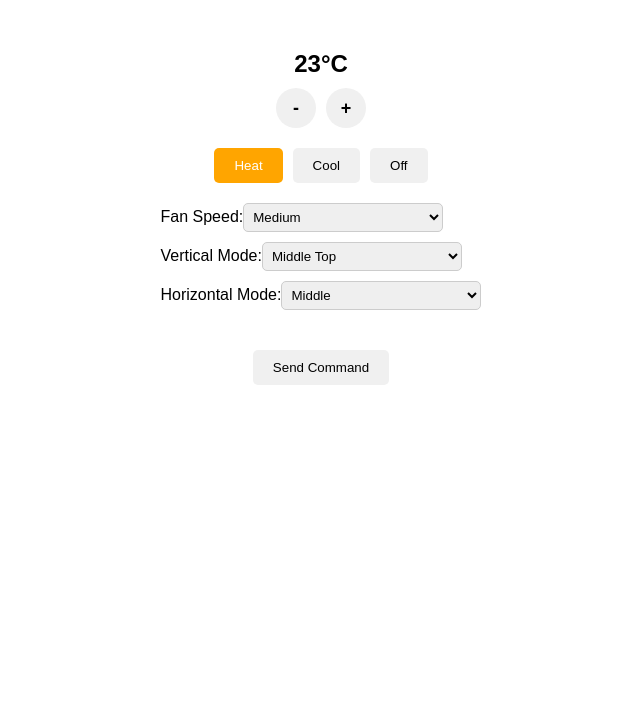
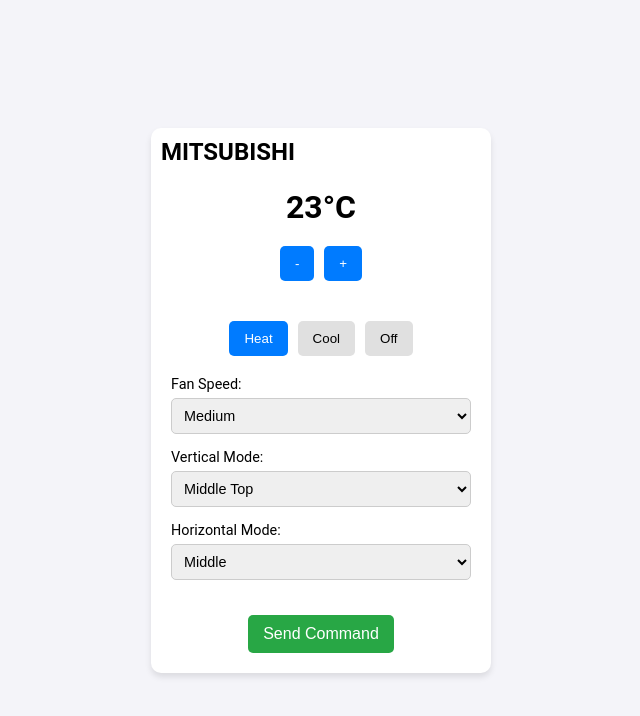
Before and after one commit to anttitane/mitsubishi-ilp-ir-control, a React (Create React App) app in the folder src/react_ui/: page / in a window 1280 px wide. Shown: the top 716 px of the page, without its empty margins (319-959 px from the left). Built offline with nearby package versions, Linux system fonts and the light colour scheme.

Commit message:
Modify UI appearance

```diff
--- a/src/react_ui/src/App.css
+++ b/src/react_ui/src/App.css
@@ -1,82 +1,123 @@
+body {
+  font-family: 'Roboto', sans-serif;
+  background-color: #f4f4f9;
+  margin: 0;
+  padding: 0;
+  display: flex;
+  justify-content: center;
+  align-items: center;
+  height: 100vh;
+}
+
 .control-panel {
+  position: relative;
+  background: #fff;
+  border-radius: 10px;
+  box-shadow: 0 4px 6px rgba(0, 0, 0, 0.1);
+  padding: 60px 20px 20px;
+  width: 300px;
+  text-align: center;
+}
+
+.brand-name.top-left {
+  position: absolute;
+  top: 10px;
+  left: 10px;
+  font-size: 1.5em;
+  font-weight: bold;
+  color: #000;
+}
+
+.temperature-control {
+  margin-bottom: 20px;
   display: flex;
   flex-direction: column;
   align-items: center;
-  gap: 20px;
-  font-family: Arial, sans-serif;
-  margin-top: 50px;
-}
-
-.temperature-control {
-  display: flex;
-  flex-direction: column;
-  align-items: center;
-  gap: 10px;
 }
 
 .temperature {
-  font-size: 24px;
+  font-size: 2rem;
   font-weight: bold;
+  margin-bottom: 10px;
 }
 
 .temperature-buttons {
   display: flex;
   gap: 10px;
+  margin-top: 10px;
+  margin-bottom: 20px;
 }
 
 .temperature-buttons button {
-  width: 40px;
-  height: 40px;
-  font-size: 18px;
-  font-weight: bold;
+  background: #007bff;
+  color: #fff;
   border: none;
-  border-radius: 50%;
-  background-color: #f0f0f0;
+  border-radius: 5px;
+  padding: 10px 15px;
   cursor: pointer;
+  transition: background 0.3s;
+}
+
+.temperature-buttons button:hover {
+  background: #0056b3;
 }
 
 .mode-buttons {
   display: flex;
+  justify-content: center;
   gap: 10px;
+  margin-bottom: 20px;
 }
 
 .mode-buttons button {
-  padding: 10px 20px;
+  background: #e0e0e0;
   border: none;
   border-radius: 5px;
-  background-color: #f0f0f0;
+  padding: 10px 15px;
   cursor: pointer;
+  transition: background 0.3s;
 }
 
-.mode-buttons .active {
-  background-color: orange;
-  color: white;
+.mode-buttons button.active {
+  background: #007bff;
+  color: #fff;
+}
+
+.mode-buttons button:hover {
+  background: #add8e6;
 }
 
 .dropdowns {
-  display: flex;
-  flex-direction: column;
-  gap: 10px;
-  align-items: flex-start;
+  margin-bottom: 20px;
+  text-align: left;
+}
+
+.dropdowns label {
+  display: block;
+  font-size: 0.9rem;
+  margin-bottom: 5px;
 }
 
 .dropdowns select {
-  width: 200px;
-  padding: 5px;
+  width: 100%;
+  padding: 8px;
   border: 1px solid #ccc;
   border-radius: 5px;
+  margin-bottom: 15px;
+  font-size: 0.9rem;
 }
 
 .send-command-button {
-  padding: 10px 20px;
+  background: #28a745;
+  color: #fff;
   border: none;
   border-radius: 5px;
-  background-color: #f0f0f0;
+  padding: 10px 15px;
   cursor: pointer;
-  margin-top: 20px;
+  font-size: 1rem;
+  transition: background 0.3s;
 }
 
 .send-command-button:hover {
-  background-color: orange;
-  color: white;
+  background: #218838;
 }
--- a/src/react_ui/src/App.js
+++ b/src/react_ui/src/App.js
@@ -11,9 +11,7 @@
   const sendCommand = async () => {
     if (mode === "off") {
       try {
-        const response = await fetch(`/air_pump/off/`, {
-          method: "POST",
-        });
+        const response = await fetch(`/air_pump/off/`, { method: "POST" });
         const data = await response.json();
         alert(data.status);
       } catch (error) {
@@ -27,7 +25,7 @@
       temperature: parseInt(temperature, 10),
       fan_speed: fanSpeed.toLowerCase(),
       vertical_mode: verticalMode.replace(" ", ""),
-      horizontal_mode: horizontalMode.replace(" ", "")
+      horizontal_mode: horizontalMode.replace(" ", ""),
     };
 
     try {
@@ -36,7 +34,6 @@
         headers: { "Content-Type": "application/json" },
         body: JSON.stringify(requestBody),
       });
-
       const data = await response.json();
       alert(data.status);
     } catch (error) {
@@ -45,21 +42,21 @@
   };
 
   return (
+    <>
       <div className="control-panel">
+        <div className="brand-name top-left">MITSUBISHI</div>
         <div className="temperature-control">
           <div className="temperature">{temperature}°C</div>
           <div className="temperature-buttons">
-          <button onClick={() => setTemperature(prev => Math.max(15, prev - 1))}>-</button>
-          <button onClick={() => setTemperature(prev => Math.min(30, prev + 1))}>+</button>
+            <button onClick={() => setTemperature((prev) => Math.max(15, prev - 1))}>-</button>
+            <button onClick={() => setTemperature((prev) => Math.min(30, prev + 1))}>+</button>
           </div>
         </div>
-
         <div className="mode-buttons">
           <button className={mode === "heat" ? "active" : ""} onClick={() => setMode("heat")}>Heat</button>
           <button className={mode === "cool" ? "active" : ""} onClick={() => setMode("cool")}>Cool</button>
           <button className={mode === "off" ? "active" : ""} onClick={() => setMode("off")}>Off</button>
         </div>
-
         <div className="dropdowns">
           <div>
             <label>Fan Speed:</label>
@@ -67,37 +64,36 @@
               <option value="Low">Low</option>
               <option value="Medium">Medium</option>
               <option value="High">High</option>
+              <option value="Auto">Auto</option>
             </select>
           </div>
-
           <div>
             <label>Vertical Mode:</label>
             <select value={verticalMode} onChange={(e) => setVerticalMode(e.target.value)}>
+              <option value="Auto">Auto</option>
               <option value="Top">Top</option>
               <option value="Middle Top">Middle Top</option>
               <option value="Middle">Middle</option>
+              <option value="Middle Bottom">Middle Bottom</option>
               <option value="Bottom">Bottom</option>
+              <option value="Swing">Swing</option>
             </select>
           </div>
-
           <div>
             <label>Horizontal Mode:</label>
             <select value={horizontalMode} onChange={(e) => setHorizontalMode(e.target.value)}>
+              <option value="Not Set">Not Set</option>
               <option value="Left">Left</option>
               <option value="Middle Left">Middle Left</option>
               <option value="Middle">Middle</option>
               <option value="Middle Right">Middle Right</option>
               <option value="Right">Right</option>
+              <option value="Swing">Swing</option>
             </select>
           </div>
         </div>
-
-      <button
-        onClick={sendCommand}
-        className="send-command-button"
-      >
-        Send Command
-      </button>
+        <button onClick={sendCommand} className="send-command-button">Send Command</button>
       </div>
+    </>
   );
 }
```
Lines whose indentation alone changed are shown as unchanged.
